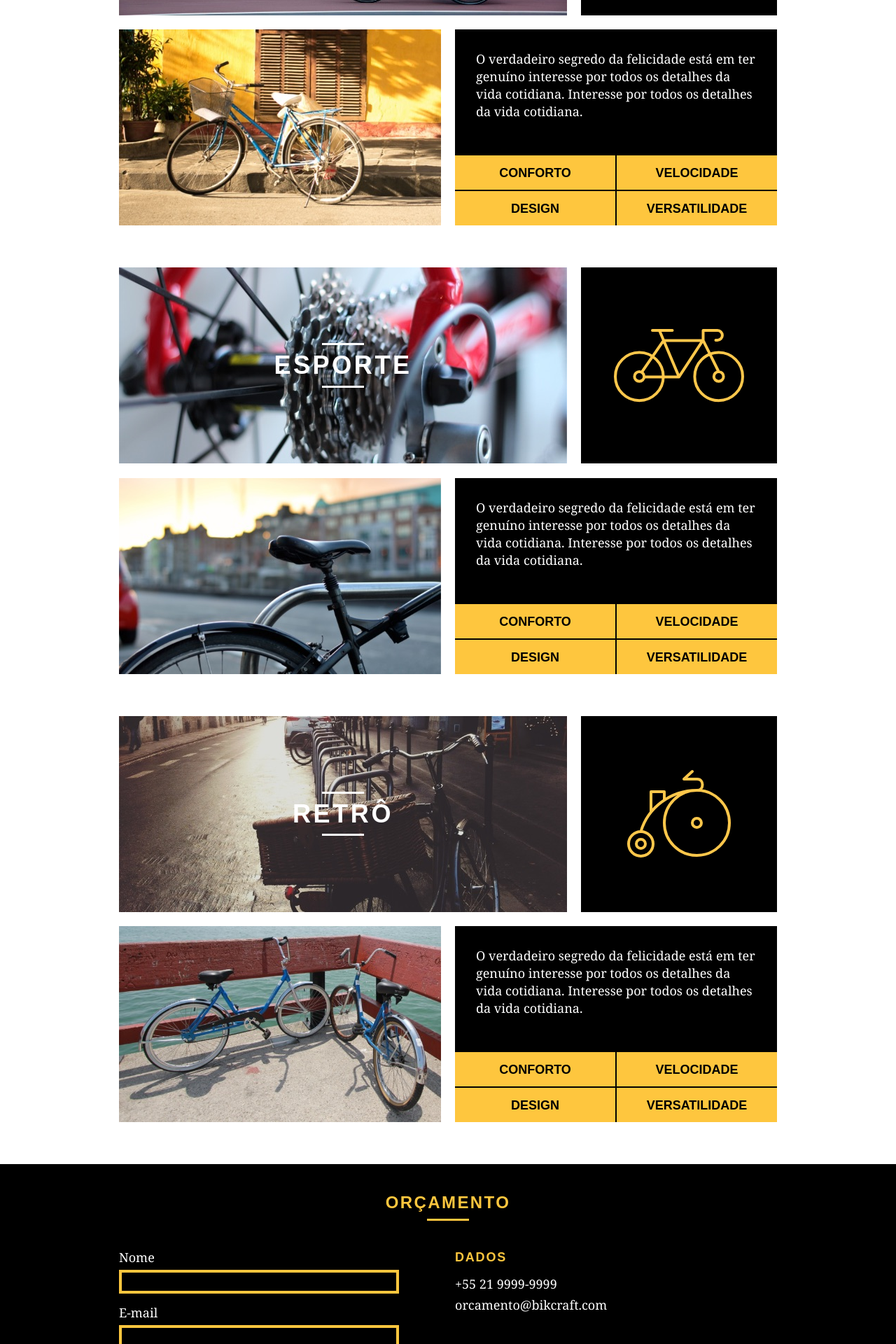
After one commit to vilsonsampaio/bikcraft, a PHP site: page /produtos.html in a window 1280 px wide. The commit adds this page. Shown: the part 560-2480 px from the top of the page at 70% size. Run offline with PHP 8.4, Linux system fonts and the light colour scheme.

Commit message:
Produtos finalizada

```diff
--- /dev/null
+++ b/css/produtos.css
@@ -0,0 +1,179 @@
+/* INTRO */
+
+.page-produtos {
+    background: url("../img/produtos/bg-produtos.jpg") no-repeat center;
+    background-size: cover;
+}
+
+.item {
+    padding-top: 60px;
+}
+
+
+/* PRODUTOS */
+
+.produtos-item h2 {
+    font-size: 36px;
+    color: #fff;
+    text-transform: uppercase;
+    letter-spacing: .1em;
+    font-weight: bold;
+    position: relative;
+    top: -180px;
+    text-align: center;
+    margin-bottom: -59px;
+}
+
+.produtos-item h2:before,
+.produtos-item h2:after {
+    content: "";
+    display: block;
+    width: 60px;
+    height: 3px;
+    background: #fff;
+    margin: 8px auto 8px;
+}
+
+.produtos-icon {
+    background-color: #000;
+    padding: 70px 0;
+}
+
+.produtos-icon img {
+    margin: 0 auto;
+}
+
+.produtos-info {
+    background-color: #000;
+}
+
+.produtos-info p {
+    color: #fff;
+    font-size: 18px;
+    line-height: 25px;
+    padding: 30px 30px 50px;
+}
+
+.produtos-info ul li {
+    width: 229px;
+    height: 49px;
+    float: left;
+    background-color: #fec63e;
+    font-size: 18px;
+    font-weight: bold;
+    line-height: 20px;
+    text-align: center;
+    text-transform: uppercase;
+    padding: 15px 0;
+}
+
+.produtos-info ul li:nth-child(even) {
+    margin-left: 2px;
+}
+
+.produtos-info ul li:nth-child(1),
+.produtos-info ul li:nth-child(2) {
+    margin-bottom: 2px;
+}
+
+
+/* ORCAMENTO */
+
+.orcamento {
+    width: 100%;
+    background-color: #000;
+    color: #fff;
+    margin-top: 60px;
+    padding-bottom: 40px;
+}
+
+.orcamento .subtitulo {
+    color: #fec63e;
+    margin-top: 40px;
+}
+
+.orcamento .subtitulo:after {
+    background-color: #fec63e;
+}
+
+#form-orcamento {
+    padding-right: 60px;
+}
+
+#form-orcamento label {
+    display: block;
+    font-family: Georgia, 'Times New Roman', Times, serif;
+    font-size: 18px;
+    line-height: 25px;
+    margin-bottom: 5px;
+}
+
+#form-orcamento input,
+#form-orcamento textarea {
+    display: block;
+    width: 100%;
+    border: 4px solid #fec63e;
+    background: none;
+    color: #fff;
+    padding: 5px;
+    outline: none;
+    font-size: 14px;
+    font-family: Georgia, 'Times New Roman', Times, serif;
+    margin-bottom: 15px;
+}
+
+#form-orcamento textarea {
+    height: 120px;
+    margin-bottom: 20px;
+}
+
+#form-orcamento button {
+    background: none;
+    cursor: pointer;
+    padding: 10px 40px;
+}
+
+.orcamento-dados {
+    color: #fff;
+}
+
+.orcamento-dados h3 {
+    color: #fec63e;
+    margin-bottom: 10px;
+}
+
+.orcamento-dados h3:after {
+    display: none;
+    visibility: hidden;
+    /* Retirando o tracinho */
+}
+
+.orcamento-dados ul li {
+    font-family: Georgia, 'Times New Roman', Times, serif;
+}
+
+.orcamento-dados ul.dados li {
+    font-size: 18px;
+    line-height: 30px;
+}
+
+.orcamento-dados ul.dados li:last-child {
+    margin-bottom: 40px;
+}
+
+.orcamento-dados p {
+    margin: 20px 0 10px;
+}
+
+.orcamento-dados ul {
+    padding-right: 120px;
+}
+
+.orcamento-dados ul.especificacoes li {
+    padding: 10px 5px;
+    font-size: 14px;
+}
+
+.orcamento-dados ul.especificacoes li:nth-child(odd) {
+    background-color: #292929;
+}
--- a/css/style.css
+++ b/css/style.css
@@ -205,6 +205,10 @@ h3:after {
     margin: 5px auto 10px;
 }
 
+.intro-page p {
+    text-transform: lowercase;
+}
+
 
 /* Produtos */
 
--- /dev/null
+++ b/produtos.html
@@ -0,0 +1,203 @@
+<!DOCTYPE html>
+<html lang="pt-br">
+
+<head>
+    <meta charset="UTF-8">
+    <meta name="viewport" content="width=device-width, initial-scale=1.0">
+    <title>Document</title>
+</head>
+
+<body>
+    <!DOCTYPE html>
+    <html lang="pt-br">
+
+    <head>
+        <meta charset="utf-8">
+        <title>Bikcraft - Produtos</title>
+        <link rel="stylesheet" href="css/normalize.css">
+        <link rel="stylesheet" href="css/reset.css">
+        <link rel="stylesheet" href="css/grid.css">
+        <link rel="stylesheet" href="css/style.css">
+        <link rel="stylesheet" href="css/produtos.css">
+    </head>
+
+    <body>
+
+        <header class="header">
+            <div class="container">
+                <a href="index.html" class="grid-4">
+                    <img src="img/bikcraft.svg" alt="Bikcraft">
+                </a>
+                <nav class="grid-12 header-menu">
+                    <ul>
+                        <li><a href="sobre.html">Sobre</a></li>
+                        <li><a href="produtos.html" class="menu-ativo">Produtos</a></li>
+                        <li><a href="portfolio.html">Portfólio</a></li>
+                        <li><a href="contato.html">Contato</a></li>
+                    </ul>
+                </nav>
+            </div>
+        </header>
+
+        <section class="intro-page page-produtos">
+            <div class="container">
+                <h1>Produtos</h1>
+                <p>Conheça todos os nossos produtos</p>
+            </div>
+        </section>
+        <section class="produtos-item">
+            <div class="item container">
+                <div class="grid-11">
+                    <img src="img/produtos/bikcraft-passeio-1.jpg" alt="Bikcraft passeio">
+                    <h2>Passeio</h2>
+                </div>
+                <div class="grid-5 produtos-icon">
+                    <img src="img/produtos/passeio.svg" alt="Bikcraft passeio">
+                </div>
+                <div class="grid-8">
+                    <img src="img/produtos/bikcraft-passeio-2.jpg" alt="Bikcraft passeio">
+                </div>
+                <div class="grid-8 produtos-info">
+                    <p>O verdadeiro segredo da felicidade está em ter genuíno interesse por todos os detalhes da vida cotidiana. Interesse por todos os detalhes da vida cotidiana.</p>
+                    <ul>
+                        <li>Conforto</li>
+                        <li>Velocidade</li>
+                        <li>Design</li>
+                        <li>Versatilidade</li>
+                    </ul>
+                </div>
+            </div>
+            <div class="item container">
+                <div class="grid-11">
+                    <img src="img/produtos/bikcraft-esporte-1.jpg" alt="Bikcraft esporte">
+                    <h2>esporte</h2>
+                </div>
+                <div class="grid-5 produtos-icon">
+                    <img src="img/produtos/esporte.svg" alt="Bikcraft esporte">
+                </div>
+                <div class="grid-8">
+                    <img src="img/produtos/bikcraft-esporte-2.jpg" alt="Bikcraft esporte">
+                </div>
+                <div class="grid-8 produtos-info">
+                    <p>O verdadeiro segredo da felicidade está em ter genuíno interesse por todos os detalhes da vida cotidiana. Interesse por todos os detalhes da vida cotidiana.</p>
+                    <ul>
+                        <li>Conforto</li>
+                        <li>Velocidade</li>
+                        <li>Design</li>
+                        <li>Versatilidade</li>
+                    </ul>
+                </div>
+            </div>
+            <div class="item container">
+                <div class="grid-11">
+                    <img src="img/produtos/bikcraft-retro-1.jpg" alt="Bikcraft retro">
+                    <h2>retrô</h2>
+                </div>
+                <div class="grid-5 produtos-icon">
+                    <img src="img/produtos/retro.svg" alt="Bikcraft retro">
+                </div>
+                <div class="grid-8">
+                    <img src="img/produtos/bikcraft-retro-2.jpg" alt="Bikcraft retrô">
+                </div>
+                <div class="grid-8 produtos-info">
+                    <p>O verdadeiro segredo da felicidade está em ter genuíno interesse por todos os detalhes da vida cotidiana. Interesse por todos os detalhes da vida cotidiana.</p>
+                    <ul>
+                        <li>Conforto</li>
+                        <li>Velocidade</li>
+                        <li>Design</li>
+                        <li>Versatilidade</li>
+                    </ul>
+                </div>
+            </div>
+        </section>
+
+        <section class="orcamento">
+            <div class="container">
+                <h2 class="subtitulo">orçamento</h2>
+                <form action="" id="form-orcamento" class="grid-8">
+                    <label for="nome">Nome</label>
+                    <input type="text" id="nome">
+                    <label for="email">E-mail</label>
+                    <input type="text" id="email">
+                    <label for="telefone">Telefone</label>
+                    <input type="text" id="telefone">
+                    <label for="mensagem">Mensagem</label>
+                    <textarea name="mensagem" id="mensagem"></textarea>
+                    <button class="btn" type="submit">Enviar</button>
+
+                </form>
+                <div class="orcamento-dados grid-8">
+                    <h3>Dados</h3>
+                    <ul class="dados">
+                        <li>+55 21 9999-9999</li>
+                        <li>orcamento@bikcraft.com</li>
+                    </ul>
+                    <h3>monte sua bikcraft</h3>
+                    <p>Escolha as especificações</p>
+                    <ul class="especificacoes">
+                        <li>- Cores</li>
+                        <li>- Estilo</li>
+                        <li>- Acessórios</li>
+                        <li>- Medidas</li>
+                        <li> - E Outros</li>
+                    </ul>
+
+
+                </div>
+            </div>
+        </section>
+
+        <section class="quote-footer">
+            <div class="container">
+                <blockquote class="quote-externo">
+                    <p>"o verdadeiro segredo da felicidade está em ter um genuíno interesse por todos os detalhes da vida cotidiana"</p>
+                    <cite>WILLIAM MORRIS</cite>
+                </blockquote>
+            </div>
+        </section>
+
+        <footer>
+            <section class="footer">
+                <div class="container">
+                    <div class="grid-8 footer-historia">
+                        <h3>Nossa história</h3>
+                        <p>O verdadeiro segredo da felicidade está em ter genuíno interesse por todos os detalhes da vida cotidiana. Interesse por todos os detalhes da vida cotidiana.</p>
+                    </div>
+                    <div class="grid-4 footer-contato">
+                        <h3>Contato</h3>
+                        <ul>
+                            <li>- 21 9999-9999</li>
+                            <li>- contato@bikcraft.com</li>
+                            <li>- Botafogo - RJ</li>
+                        </ul>
+                    </div>
+                    <div class="grid-4 footer-redes">
+                        <h3>Redes sociais</h3>
+                        <ul>
+                            <li>
+                                <a href="http://www.facebook.com" target="_blank"><img src="img/redes-sociais/facebook.svg" alt=""></a>
+                            </li>
+                            <li>
+                                <a href="http://www.instagram.com" target="_blank"><img src="img/redes-sociais/instagram.svg" alt=""></a>
+                            </li>
+                            <li>
+                                <a href="http://www.twitter.com" target="_blank"><img src="img/redes-sociais/twitter.svg" alt=""></a>
+                            </li>
+                        </ul>
+                    </div>
+                </div>
+                </div>
+            </section>
+            <section class="copyright">
+                <div class="container">
+                    <p class="grid-16">Bikcraft 2020 - Alguns direitos reservados</p>
+                </div>
+            </section>
+        </footer>
+
+    </body>
+
+    </html>
+</body>
+
+</html>
```
